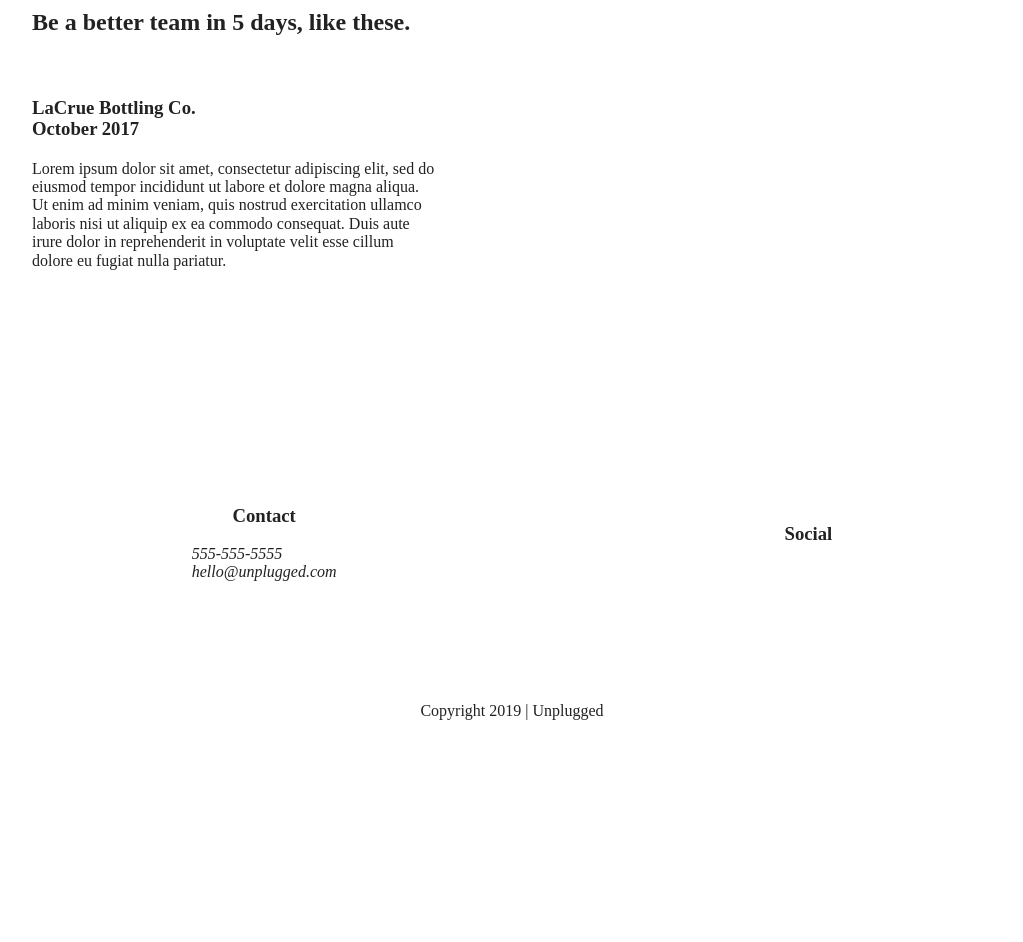
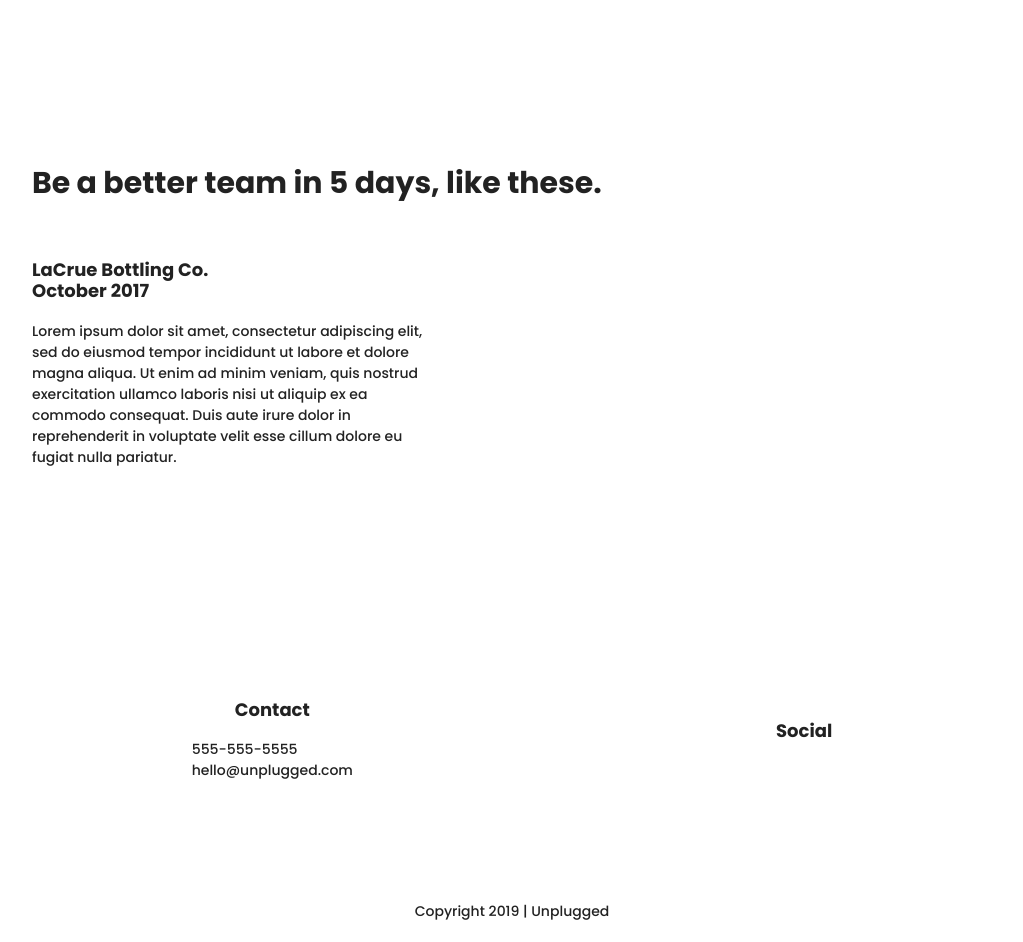
Before and after one commit to jbshmaeff/unplugged-retreat, a website built with Parcel: page index.html in a window 1280 px wide. Shown: the part 1611-2553 px from the top of the page, without its empty margins (128-1151 px from the left). Before the commit the page ends 2351 px from the top, so only its background shows below. Built offline with nearby package versions, Linux system fonts and the light colour scheme.

Commit message:
Added general styles to css, added fonts to homepage, about, faq html

```diff
--- a/css/main.css
+++ b/css/main.css
@@ -87,12 +87,65 @@ textarea {
    Author's custom styles
    ========================================================================== */
 
-   .content-wrapper {
-      width: 90%;
-      margin: 50px 0;
-      padding: 0 20px;
+/*********General Styles*************/
 
-   }
+html {
+  font-size: 16px;
+}
+
+body {
+  flex-flow: row wrap;
+  font-family: 'Poppins', sans-serif;
+  font-size: 1em;
+}
+
+ul,
+ol {
+  list-style: none;
+}
+
+a {
+  color: #e3e3ed;
+  text-decoration: none;
+}
+
+h1 {
+  font-family: 'Poppins', sans-serif;
+  font-size: 2.25em;
+}
+
+h2 {
+  font-family: 'Poppins', sans-serif;
+  font-size: 1.875em;
+}
+
+h3{
+  font-family: 'Poppins', sans-serif;
+  font-size: 1.125em;
+}
+
+p {
+  font-size: 0.875em;
+  line-height: normal;
+}
+
+figure {
+  width: 60%;
+}
+
+figure img {
+  width: 100%;
+}
+
+address {
+  font-style: normal;
+}
+
+.content-wrapper {
+  width: 90%;
+  margin: 50px 0;
+  padding: 0 20px;
+}
 
 
 /********Base Header - Footer Styles ********/
@@ -109,13 +162,7 @@ footer {
 
 }
 
-figure {
-  width: 60%;
-}
 
-figure img {
-  width: 100%;
-}
 
 header .content-wrapper {
   display: flex;
@@ -145,7 +192,7 @@ header nav ul {
   display: flex;
   justify-content: space-around;
   width: 100%;
-  list-style: none;
+
 }
 
 header nav ul li {
@@ -153,9 +200,7 @@ header nav ul li {
 
 }
 
-body {
-  flex-flow: row wrap;
-}
+
 
 footer .content-wrapper {
   display: flex;
--- a/index.html
+++ b/index.html
@@ -22,6 +22,10 @@
   <meta name="theme-color" content="#fafafa">
 
   <script src="https://kit.fontawesome.com/743daaaee4.js" crossorigin="anonymous"></script>
+
+  <!-- Google Fonts -->
+<link href="https://fonts.googleapis.com/css?family=Open+Sans:400,700|Poppins:500,700" rel="stylesheet">
+
 </head>
 
 <body>
```
Also changed, not shown: about/index.html (+4 -0 lines), faq/index.html (+4 -0 lines).
